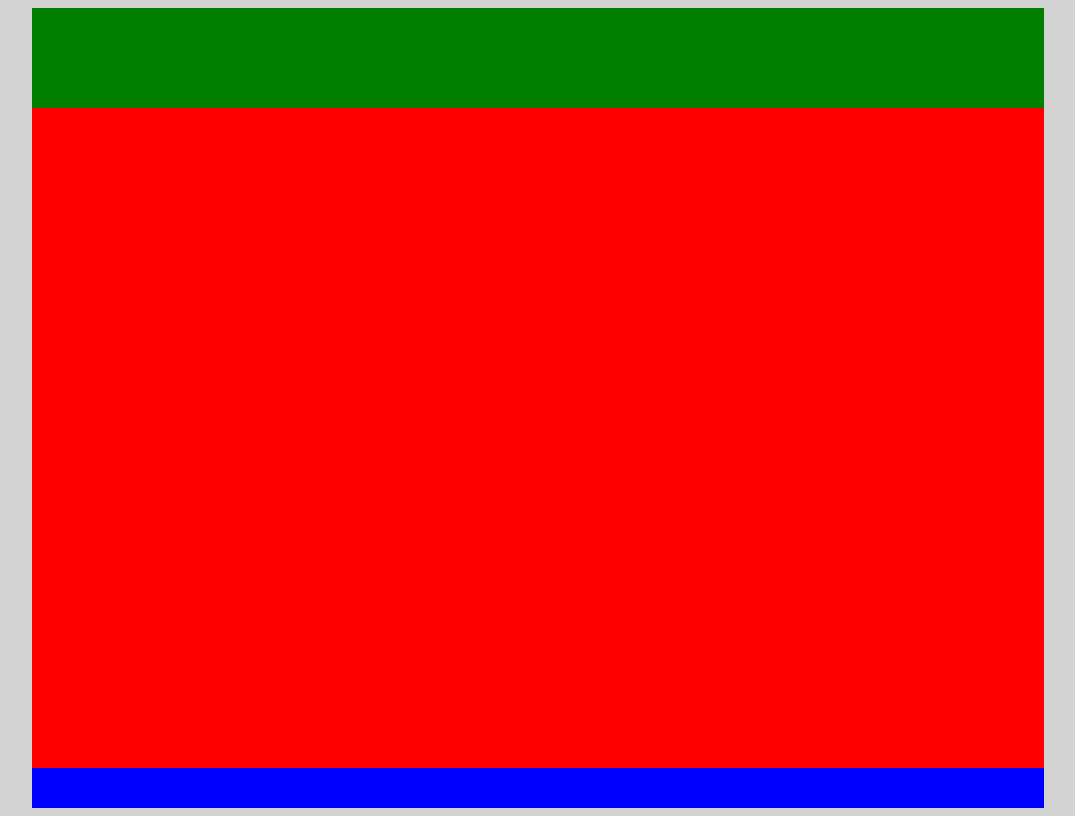
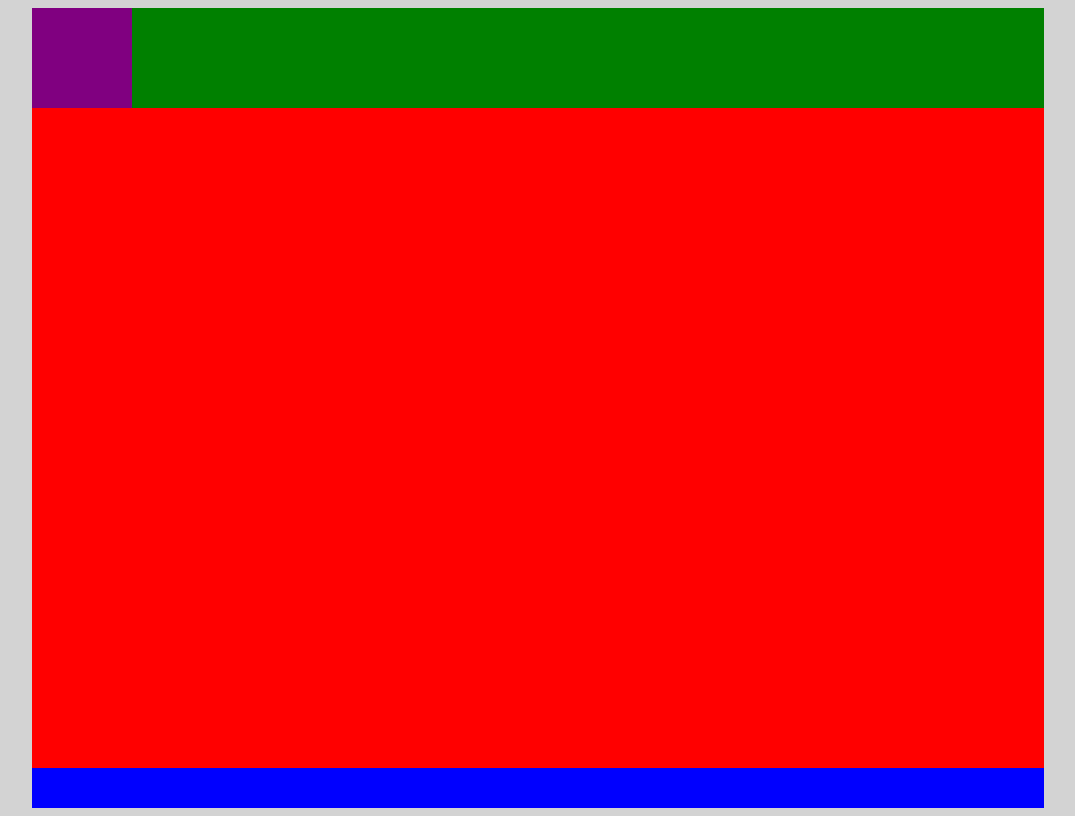
Before and after one commit to Apurva1590/eat-more-greens, a plain HTML site: page index.html in a window 1280 px wide. Shown: the whole page, without its empty margins (102-1177 px from the left). Drawn offline with Linux system fonts and the light colour scheme.

Commit message:
updated layout

```diff
--- a/css/main.css
+++ b/css/main.css
@@ -43,4 +43,8 @@ body {
     background: green;
 }
 
-.nav-bar.logo {}
+.logo {
+    width: 100px;
+    height: 100px;
+    background: purple;
+}
```
